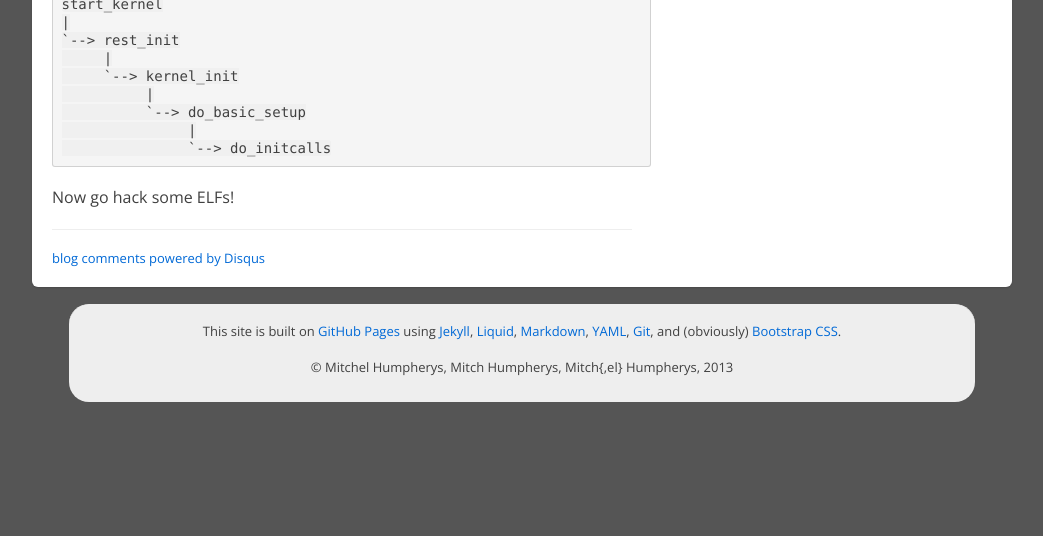
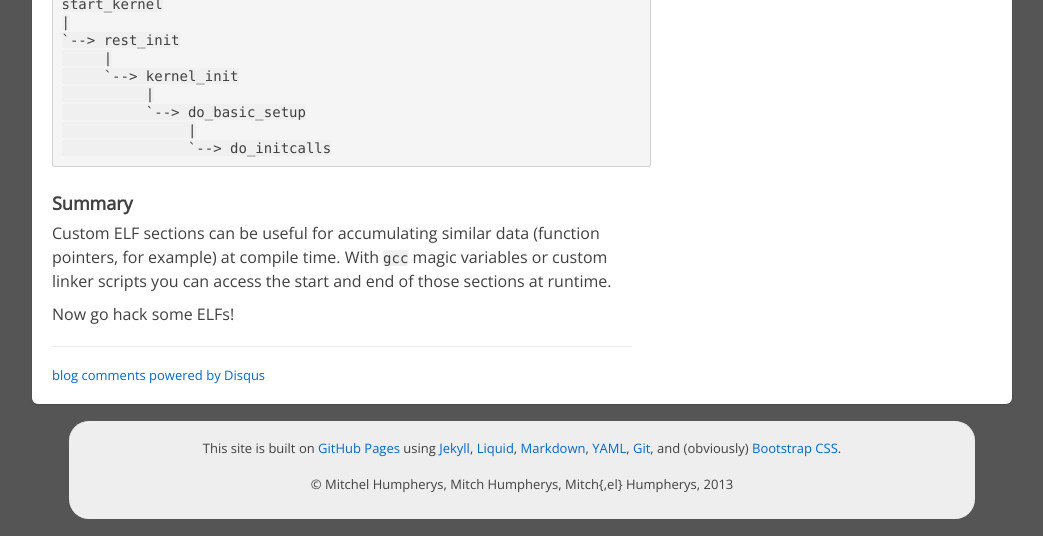
Before and after one commit to mgalgs/mgalgs.github.io, a Jekyll site: the page built from _posts/2013-05-10-hacking-your-ELF-for-fun-and-profit.markdown, in a window 1280 px wide and 900 px high, scrolled down 3265 px, cut to the strip 364-900 px from the top of the window. Shown: the whole strip, without its empty margins (118-1161 px from the left). Built offline with Jekyll 4.4.1, drawn with Linux system fonts in a browser that asks for light colours; some web fonts are replaced; comment, search, counter and statistics services are not loaded; before the commit the page ends 4048 px from its top, so only the background shows below that.

Commit message:
add summary to ELF post

```diff
--- a/_posts/2013-05-10-hacking-your-ELF-for-fun-and-profit.markdown
+++ b/_posts/2013-05-10-hacking-your-ELF-for-fun-and-profit.markdown
@@ -121,4 +121,11 @@ to the Linux kernel) to `do_initcalls` is as follows:
                    `--> do_initcalls
 
 
+### Summary
+
+Custom ELF sections can be useful for accumulating similar data
+(function pointers, for example) at compile time. With `gcc` magic
+variables or custom linker scripts you can access the start and end of
+those sections at runtime.
+
 Now go hack some ELFs!
```
